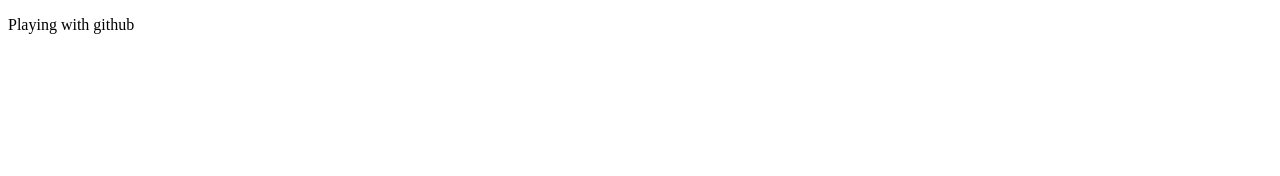
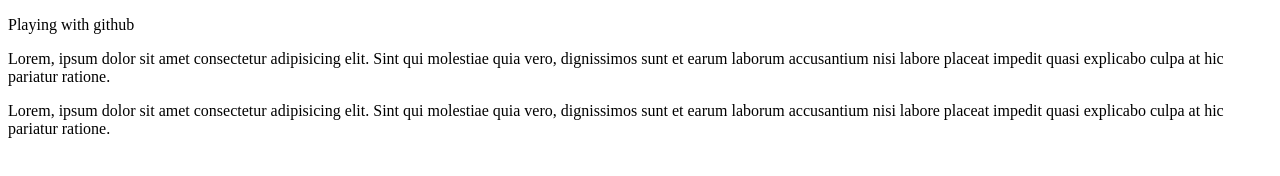
Before and after one commit to MhiztaYellow1/practical, a plain HTML site: page index.html in a window 1280 px wide. Drawn offline with Linux system fonts and the light colour scheme.

Commit message:
added some text

```diff
--- a/index.html
+++ b/index.html
@@ -8,5 +8,15 @@
 </head>
 <body>
     <p>Playing with github</p>
+    <p>Lorem, ipsum dolor sit amet consectetur adipisicing elit.
+        Sint qui molestiae quia vero, dignissimos sunt et earum
+        laborum accusantium nisi labore placeat impedit quasi
+        explicabo culpa at hic pariatur ratione.
+    </p>
+    <p>Lorem, ipsum dolor sit amet consectetur adipisicing elit.
+        Sint qui molestiae quia vero, dignissimos sunt et earum
+        laborum accusantium nisi labore placeat impedit quasi
+        explicabo culpa at hic pariatur ratione.
+    </p>
 </body>
 </html>
```
